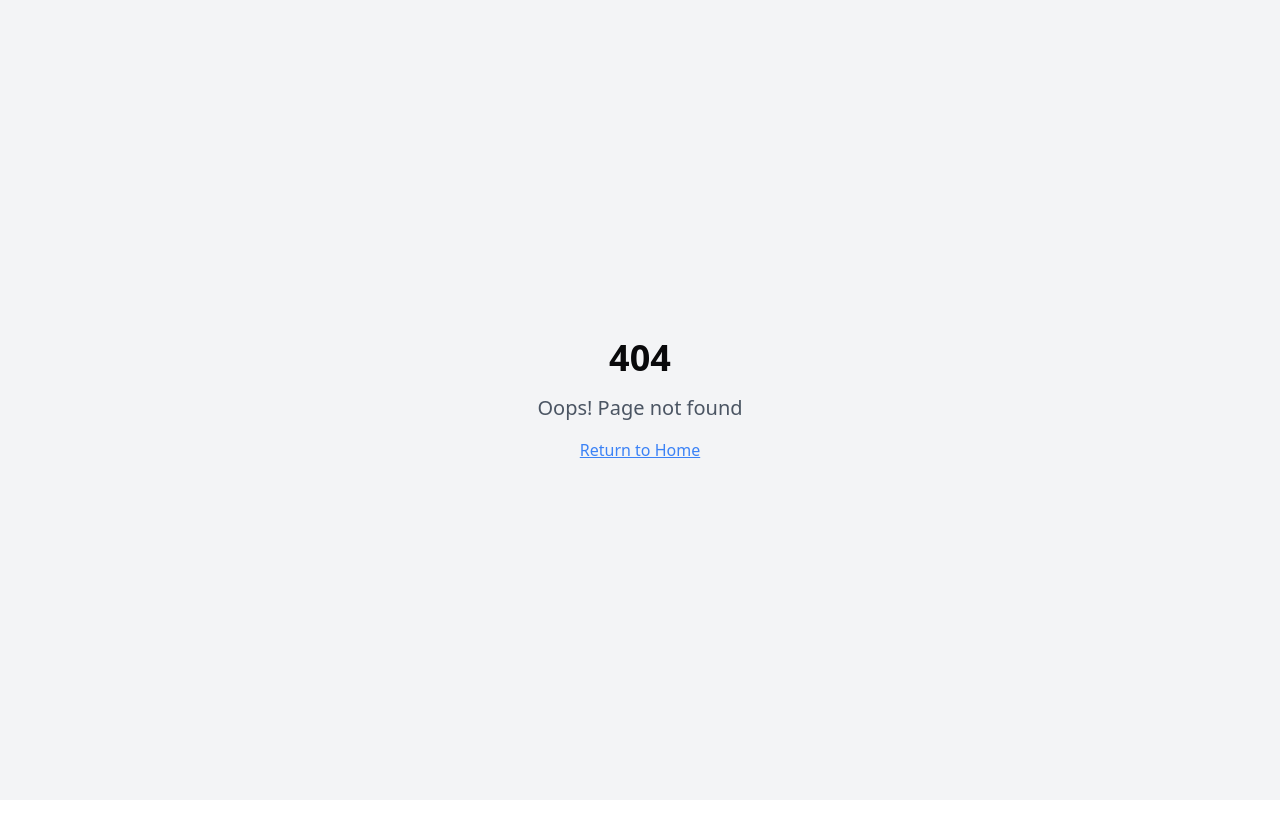
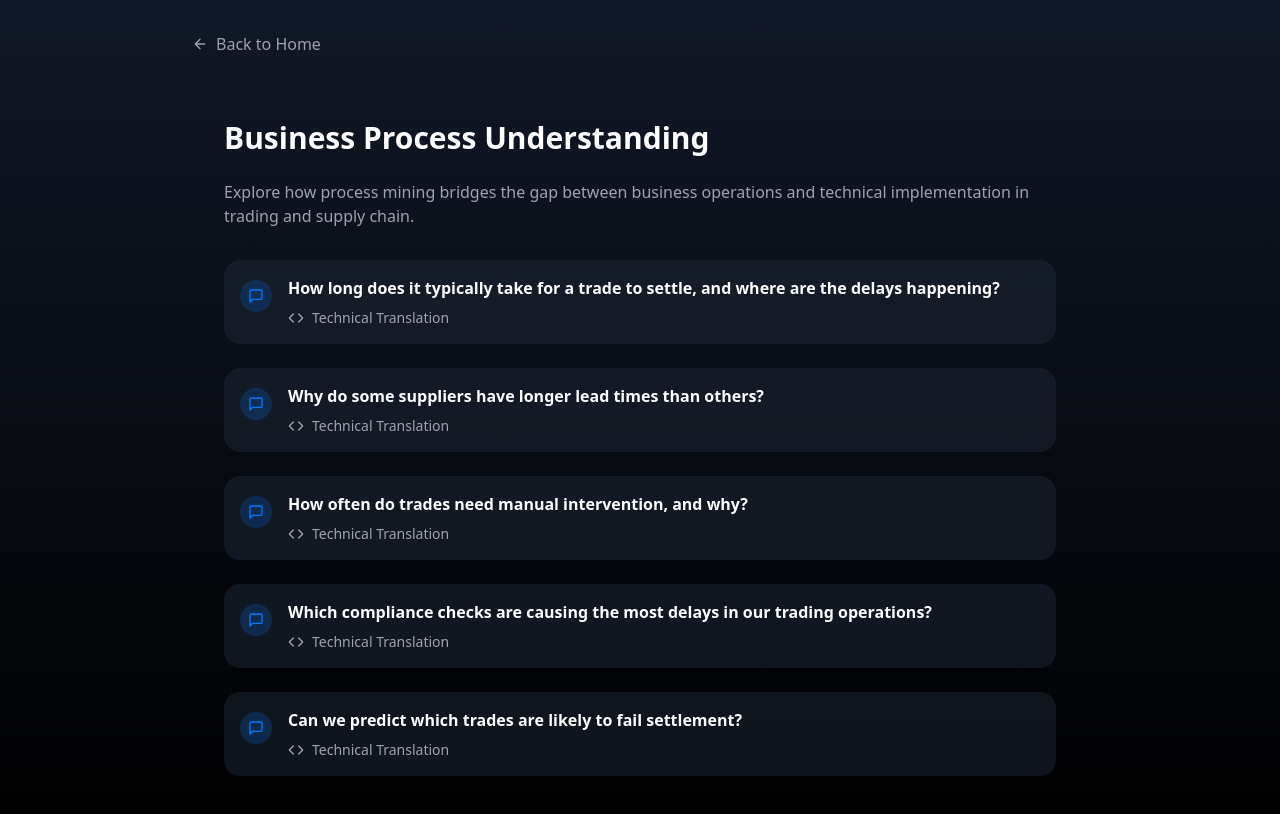
Before and after one commit to Imhari14/chatdpt-journey, a React (Vite) app: page /demo/business-dialogue in a window 1280 px wide. Before the commit this address had no page. Shown: the top 814 px of the page. Built offline with nearby package versions, Linux system fonts and the light colour scheme.

Commit message:
Add demo page for trading and supply teams
This commit adds a new demo page designed to facilitate communication between the trading and supply teams and the DPT team.  The page will focus on understanding business processes and dialects to improve comprehension of process mining.

```diff
--- a/src/App.tsx
+++ b/src/App.tsx
@@ -8,6 +8,7 @@ import Index from "./pages/Index";
 import DemoChat from "./pages/demo/Chat";
 import DemoGuide from "./pages/demo/Guide";
 import DemoVideo from "./pages/demo/Video";
+import BusinessDialogue from "./pages/demo/BusinessDialogue";
 import NotFound from "./pages/NotFound";
 
 const queryClient = new QueryClient();
@@ -23,6 +24,7 @@ const App = () => (
           <Route path="/demo/chat" element={<DemoChat />} />
           <Route path="/demo/guide" element={<DemoGuide />} />
           <Route path="/demo/video" element={<DemoVideo />} />
+          <Route path="/demo/business-dialogue" element={<BusinessDialogue />} />
           <Route path="*" element={<NotFound />} />
         </Routes>
       </BrowserRouter>
--- a/src/pages/Index.tsx
+++ b/src/pages/Index.tsx
@@ -1,7 +1,6 @@
-
 import { useState } from "react";
 import { motion, AnimatePresence } from "framer-motion";
-import { Mic, Play, FileText, Send, ChevronRight } from "lucide-react";
+import { Mic, Play, FileText, Send, ChevronRight, MessageSquare } from "lucide-react";
 import { Textarea } from "@/components/ui/textarea";
 import { supabase } from "@/integrations/supabase/client";
 import { Link } from "react-router-dom";
@@ -130,6 +129,17 @@ const Index = () => {
               </button>
             </Link>
 
+            <Link to="/demo/business-dialogue" className="w-full">
+              <button className="w-full h-full neo-blur hover:bg-gray-800/50 transition-all p-6 rounded-xl text-center">
+                <div className="w-12 h-12 mx-auto mb-3 rounded-full bg-gray-800/50 flex items-center justify-center">
+                  <MessageSquare className="w-6 h-6 text-primary" />
+                </div>
+                <h3 className="text-sm font-medium mb-1">Business Translation</h3>
+                <p className="text-xs text-gray-400">Bridge the gap</p>
+                <ChevronRight className="w-4 h-4 mx-auto mt-2 text-gray-400" />
+              </button>
+            </Link>
+
             <Link to="/demo/video" className="w-full">
               <button className="w-full h-full neo-blur hover:bg-gray-800/50 transition-all p-6 rounded-xl text-center">
                 <div className="w-12 h-12 mx-auto mb-3 rounded-full bg-gray-800/50 flex items-center justify-center">
--- /dev/null
+++ b/src/pages/demo/BusinessDialogue.tsx
@@ -0,0 +1,117 @@
+
+import { useState } from "react";
+import { motion } from "framer-motion";
+import { ArrowLeft, MessageSquare, Code, Lightbulb } from "lucide-react";
+import { Link } from "react-router-dom";
+
+interface DialogueItem {
+  business: string;
+  technical: string;
+  explanation: string;
+}
+
+const BusinessDialogue = () => {
+  const [selectedIndex, setSelectedIndex] = useState<number | null>(null);
+
+  const dialogues: DialogueItem[] = [
+    {
+      business: "How long does it typically take for a trade to settle, and where are the delays happening?",
+      technical: "What is the average cycle time for trade settlement, and can we identify process bottlenecks through event log analysis?",
+      explanation: "Process mining can analyze timestamps between trade execution and settlement, creating a detailed timeline view that highlights delays and their root causes."
+    },
+    {
+      business: "Why do some suppliers have longer lead times than others?",
+      technical: "Can we perform comparative process analysis across different supplier pathways?",
+      explanation: "By mapping process variants for each supplier, we can identify efficiency patterns and deviations that impact lead times."
+    },
+    {
+      business: "How often do trades need manual intervention, and why?",
+      technical: "What is the automation rate of our trade processing, and what triggers exceptional flows?",
+      explanation: "Process mining identifies patterns in manual interventions by analyzing event logs, helping optimize automation rules."
+    },
+    {
+      business: "Which compliance checks are causing the most delays in our trading operations?",
+      technical: "What are the time-intensive compliance validation steps in our process flow?",
+      explanation: "Through process discovery and conformance checking, we can measure the duration of each compliance step."
+    },
+    {
+      business: "Can we predict which trades are likely to fail settlement?",
+      technical: "Is it possible to implement predictive analytics for settlement risk based on process patterns?",
+      explanation: "Machine learning combined with process mining can identify patterns that typically lead to settlement failures."
+    }
+  ];
+
+  return (
+    <div className="min-h-screen w-full bg-gradient-to-b from-gray-900 to-black text-white p-8">
+      <motion.div
+        initial={{ opacity: 0, y: 20 }}
+        animate={{ opacity: 1, y: 0 }}
+        className="max-w-4xl mx-auto"
+      >
+        <Link
+          to="/"
+          className="inline-flex items-center text-gray-400 hover:text-white transition-colors mb-8"
+        >
+          <ArrowLeft className="w-4 h-4 mr-2" />
+          Back to Home
+        </Link>
+
+        <div className="neo-blur rounded-2xl p-8">
+          <h1 className="text-3xl font-bold mb-6">Business Process Understanding</h1>
+          <p className="text-gray-400 mb-8">
+            Explore how process mining bridges the gap between business operations and technical implementation in trading and supply chain.
+          </p>
+
+          <div className="space-y-6">
+            {dialogues.map((item, index) => (
+              <motion.div
+                key={index}
+                initial={{ opacity: 0, x: -20 }}
+                animate={{ opacity: 1, x: 0 }}
+                transition={{ delay: index * 0.1 }}
+                className="bg-gray-800/50 rounded-lg overflow-hidden"
+              >
+                <div
+                  className="p-4 cursor-pointer hover:bg-gray-700/50 transition-colors"
+                  onClick={() => setSelectedIndex(selectedIndex === index ? null : index)}
+                >
+                  <div className="flex items-start gap-4">
+                    <div className="w-8 h-8 rounded-full bg-primary/20 flex items-center justify-center mt-1">
+                      <MessageSquare className="w-4 h-4 text-primary" />
+                    </div>
+                    <div>
+                      <h3 className="font-semibold text-white mb-2">{item.business}</h3>
+                      <div className="flex items-center gap-2 text-sm text-gray-400">
+                        <Code className="w-4 h-4" />
+                        Technical Translation
+                      </div>
+                    </div>
+                  </div>
+                </div>
+
+                {selectedIndex === index && (
+                  <motion.div
+                    initial={{ opacity: 0, height: 0 }}
+                    animate={{ opacity: 1, height: "auto" }}
+                    exit={{ opacity: 0, height: 0 }}
+                    className="border-t border-gray-700"
+                  >
+                    <div className="p-4 bg-gray-800/30">
+                      <p className="text-gray-300 mb-4">{item.technical}</p>
+                      <div className="flex items-start gap-3 text-sm">
+                        <Lightbulb className="w-4 h-4 text-primary mt-1" />
+                        <p className="text-gray-400">{item.explanation}</p>
+                      </div>
+                    </div>
+                  </motion.div>
+                )}
+              </motion.div>
+            ))}
+          </div>
+        </div>
+      </motion.div>
+    </div>
+  );
+};
+
+export default BusinessDialogue;
```
